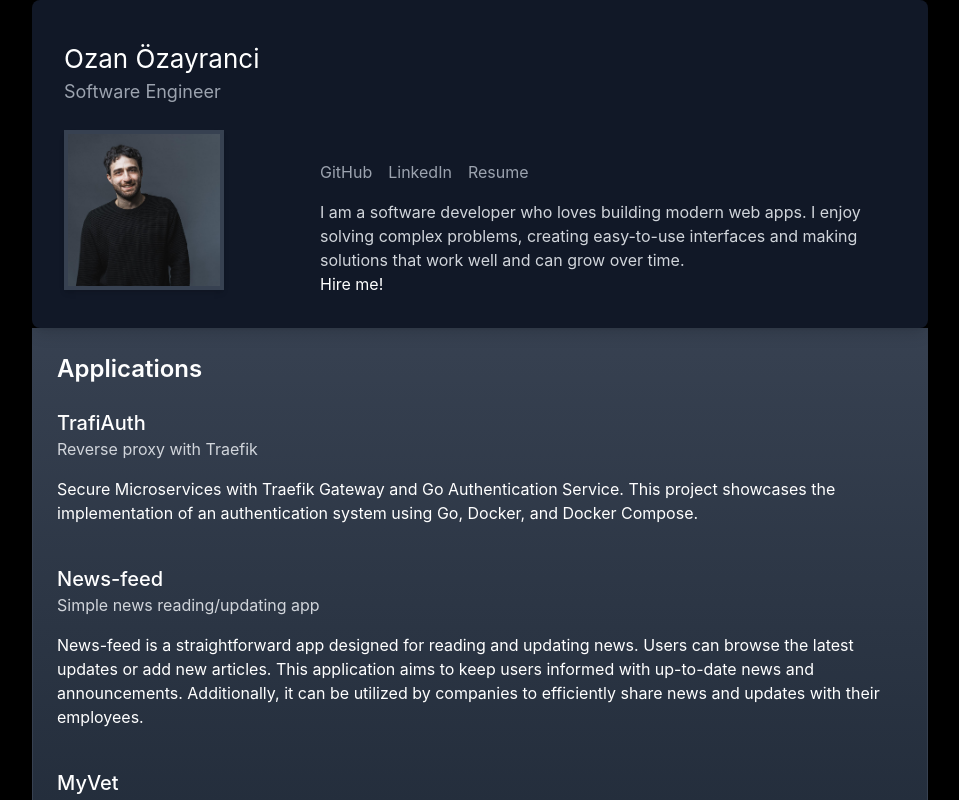
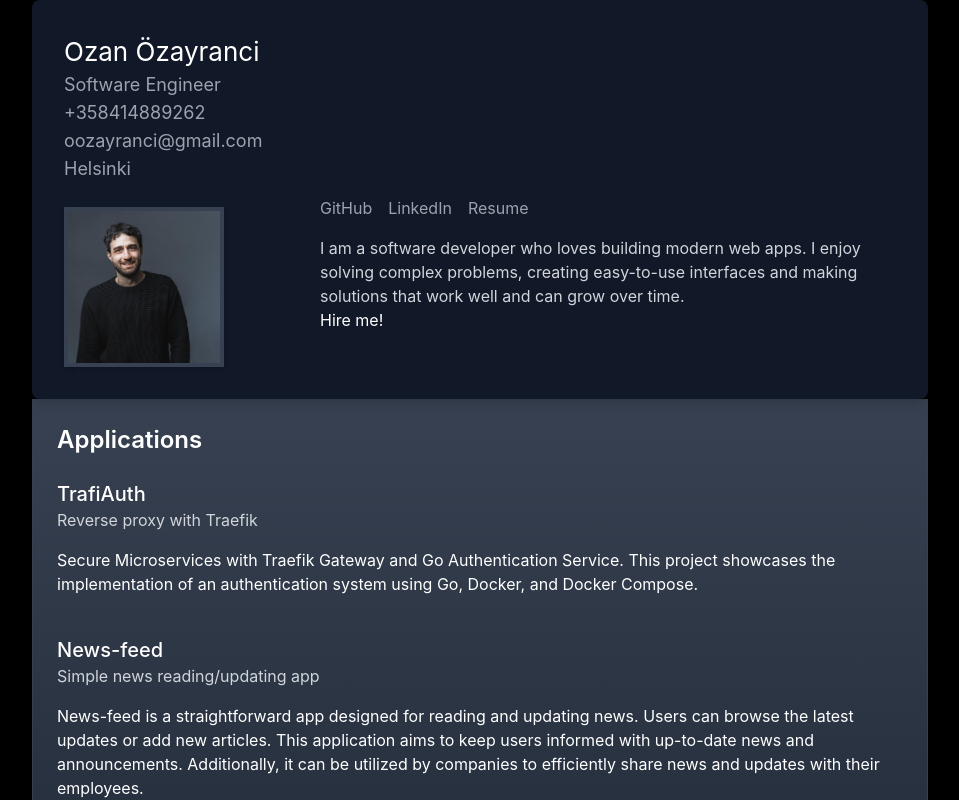
Before and after one commit to oozan/cv-web, a Next.js app: page / in a window 1280 px wide. Shown: the top 800 px of the page, without its empty margins (160-1119 px from the left). Built offline with nearby package versions, Linux system fonts and the light colour scheme; a web font is replaced by a local one.

Commit message:
contact 2

```diff
--- a/src/components/Profile.tsx
+++ b/src/components/Profile.tsx
@@ -10,6 +10,9 @@ const Profile = () => {
           <h2>Ozan Özayranci</h2>
           <p className="text-lg text-gray-400 mb-6 w-[16rem]">
             Software Engineer
+            +358414889262
+            oozayranci@gmail.com
+            Helsinki
           </p>
           {/* Profile Image */}
           <div className="w-40 h-40 relative overflow-hidden shadow-md border-4 border-gray-700">
```
